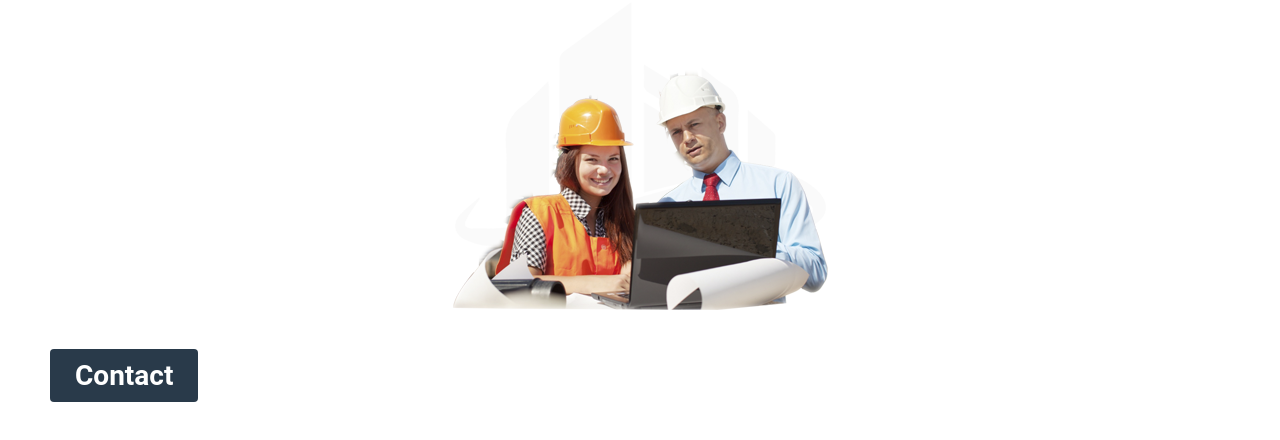
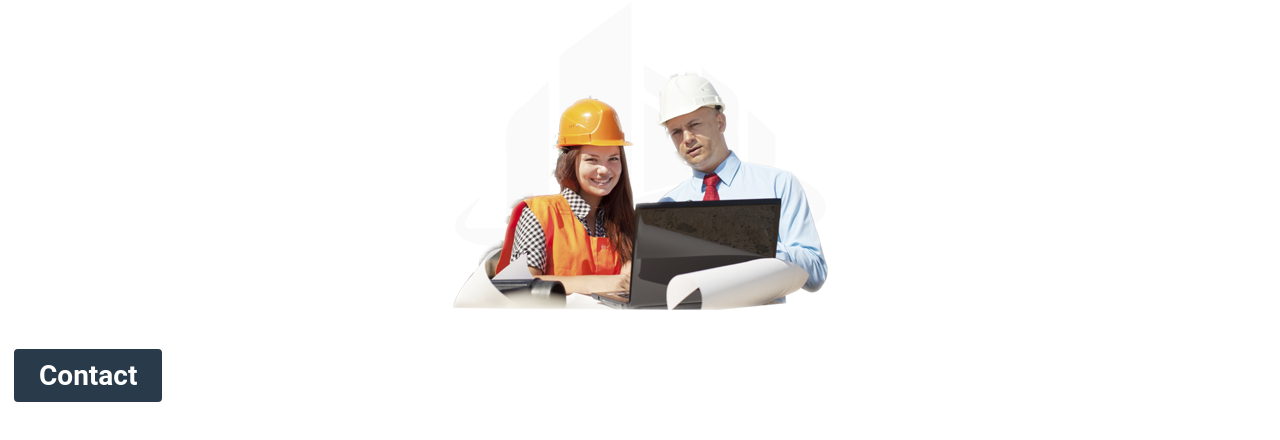
Before and after one commit to webzonne/Dreams-builder, a plain HTML site: page index.html in a window 1280 px wide. Shown: the part 176-616 px from the top of the page. Drawn offline with nearby package versions, Linux system fonts and the light colour scheme.

Commit message:
Update style.css

```diff
--- a/style.css
+++ b/style.css
@@ -81,7 +81,7 @@ nav .ul-mobile li a{
 .content-button-mobile{
  position: absolute;
  top:390px;
- left: 50px;
+ left: 14px;
 
 }
 
```
